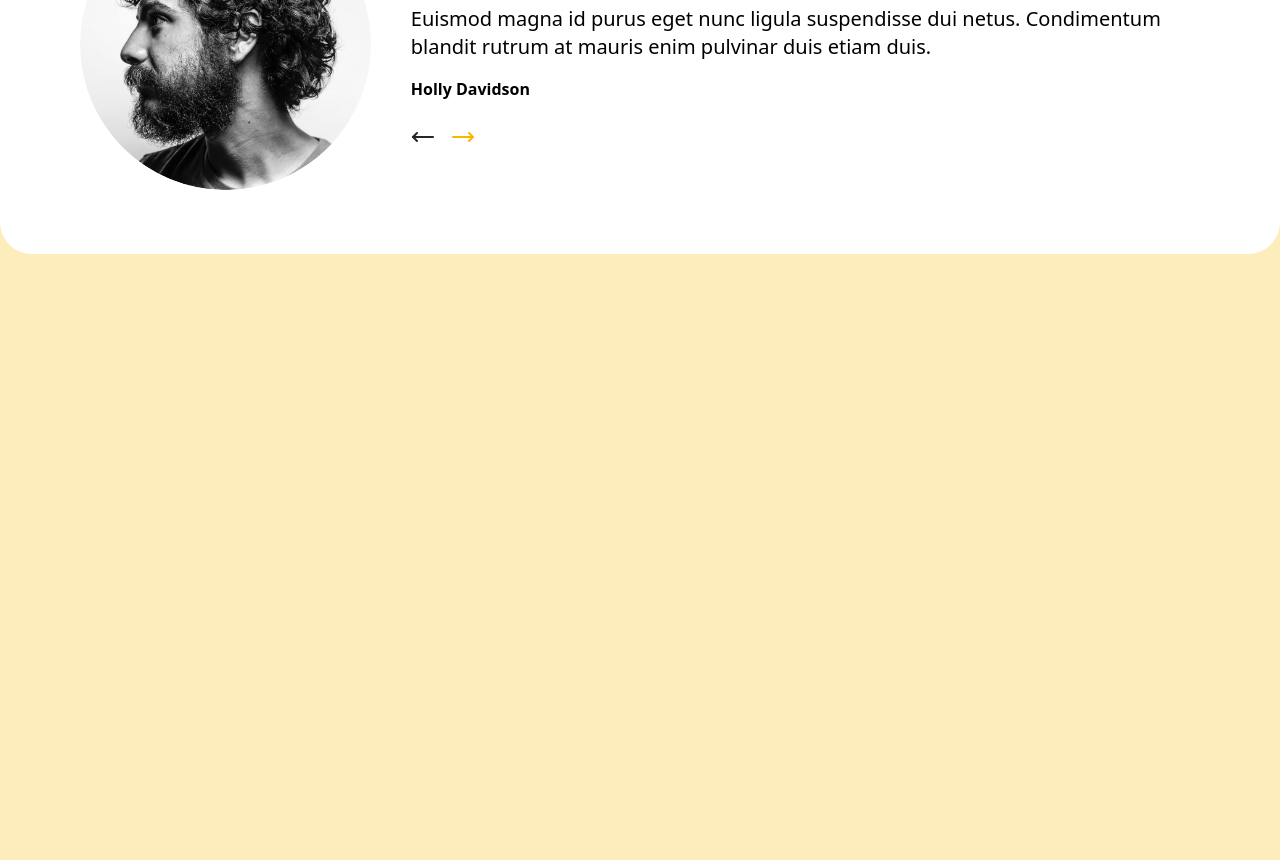
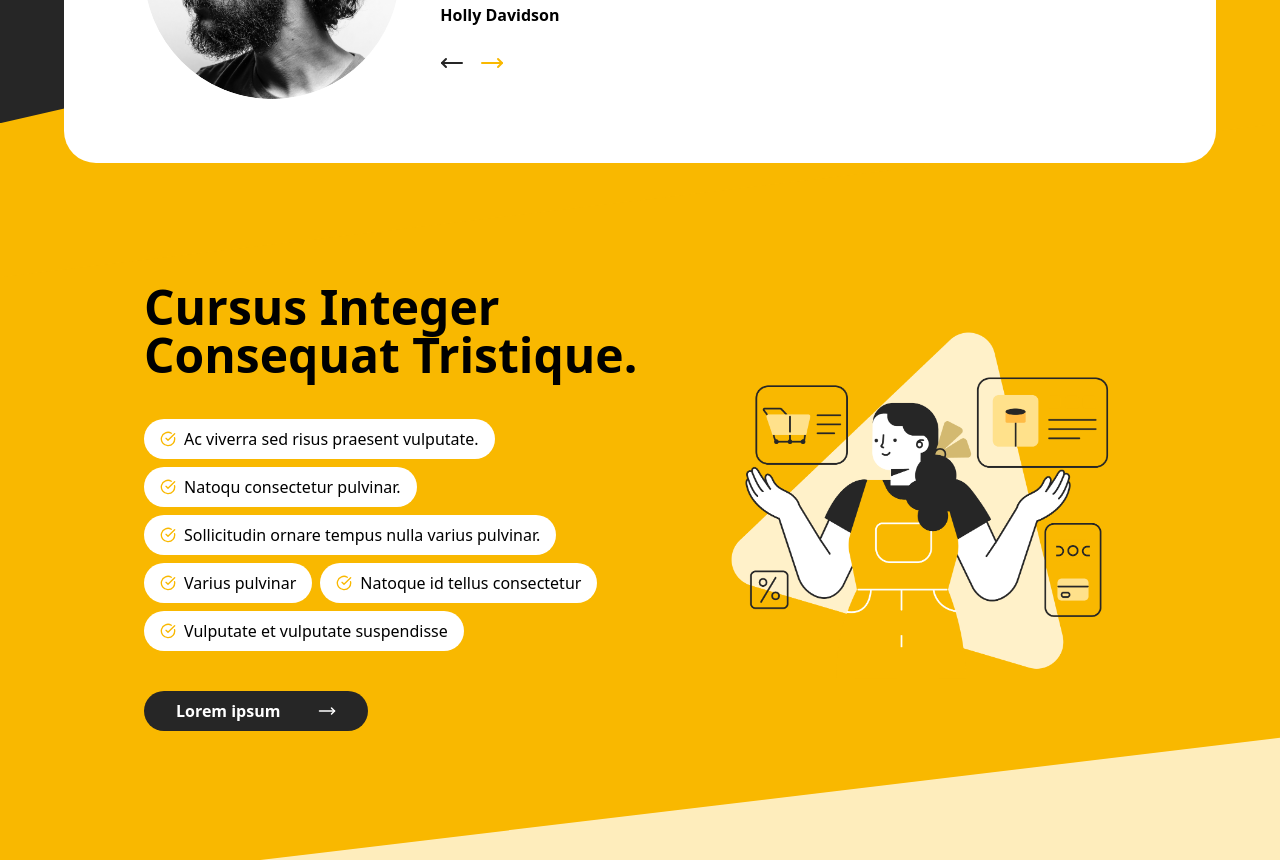
Before and after one commit to aimun-naharr/design-task, a React (Vite) app: page / in a window 1280 px wide. Shown: the part 1940-2800 px from the top of the page. Before the commit the page ends 2194 px from the top, so only its background shows below. Built offline with nearby package versions, Linux system fonts and the light colour scheme.

Commit message:
Refactor layout of HomePage to include TopService and Footer components, update Services section styling, and enhance button variants.

```diff
--- a/src/App.css
+++ b/src/App.css
@@ -10,7 +10,7 @@ body {
   background-color: var(--color-banana);
 }
 .container {
-  max-width: 1280px;
+  max-width: min(1280px, 90%);
   margin: 0 auto;
 }
 img {
@@ -18,6 +18,6 @@ img {
   height: 100%;
 }
 
-.service-section {
+.custom-clip-path {
   clip-path: polygon(0 20%, 100% 0, 100% 80%, 0% 100%);
 }
--- a/src/components/Button.jsx
+++ b/src/components/Button.jsx
@@ -10,6 +10,7 @@ const buttonVariants = cva(
         primary: "bg-orange text-white",
         secondary: "bg-white ",
         default: "bg-orange ",
+        dark: "bg-dark text-white",
       },
     },
   }
--- /dev/null
+++ b/src/components/Tag.jsx
@@ -0,0 +1,13 @@
+import { CircleCheckBig } from "lucide-react";
+
+const Tag = ({ tag }) => {
+  return (
+    <div className="bg-white px-4 py-2 rounded-full flex gap-2 items-center">
+      <span className="text-orange">
+        <CircleCheckBig size={16} />
+      </span>
+      <span>{tag}</span>
+    </div>
+  );
+};
+export default Tag;
--- a/src/components/home/Hero.jsx
+++ b/src/components/home/Hero.jsx
@@ -1,17 +1,7 @@
 import { CircleCheckBig, MoveRight } from "lucide-react";
 import React from "react";
 import Button from "../Button";
-
-const Tag = ({ tag }) => {
-  return (
-    <div className="bg-white px-4 py-2 rounded-full flex gap-2 items-center">
-      <span className="text-orange">
-        <CircleCheckBig size={16} />
-      </span>
-      <span>{tag}</span>
-    </div>
-  );
-};
+import Tag from "../Tag";
 
 const Hero = () => {
   const tags = [
--- a/src/components/home/Services.jsx
+++ b/src/components/home/Services.jsx
@@ -65,7 +65,7 @@ export default function Services() {
   ];
   return (
     <section className="  relative  ">
-      <div className="  pt-[20rem] py-[30rem] bg-dark  service-section">
+      <div className="  pt-[20rem] py-[30rem] bg-dark  custom-clip-path">
         <div className="container">
           <div className="flex flex-col md:flex-row items-center justify-center  md:justify-between ">
             {/* left */}
@@ -74,7 +74,7 @@ export default function Services() {
                 Quisque porttitor vitae vel amet neque scelerisque mattis.
                 Consectetur nibh velit magna consectetur leo.{" "}
               </p>
-              <div className="text-4xl font-bold text-white">
+              <div className="text-5xl font-bold text-white">
                 <h3>Cursus Integer Conseq </h3>
                 <h3>Aliquam Tristique.</h3>
               </div>
@@ -100,7 +100,7 @@ export default function Services() {
           </div>
         </div>
       </div>
-      <div className="absolute -bottom-10 z-[10] left-1/2 -translate-x-1/2 md:w-[1280px]">
+      <div className="absolute -bottom-10 z-[10] left-1/2 -translate-x-1/2 lg:w-[1280px] w-full">
         <Thought />
       </div>
     </section>
--- /dev/null
+++ b/src/components/home/TopService.jsx
@@ -0,0 +1,47 @@
+import React from "react";
+import Tag from "../Tag";
+import Button from "../Button";
+import { MoveRight } from "lucide-react";
+import topService from "../../assets/topService.png";
+
+export default function TopService() {
+  const tags = [
+    "Ac viverra sed risus praesent vulputate. ",
+    "Natoqu consectetur pulvinar.",
+    "Sollicitudin ornare tempus nulla varius pulvinar.",
+    "Varius pulvinar",
+    "Natoque id tellus consectetur",
+    "Vulputate et vulputate suspendisse",
+  ];
+  return (
+    <div className="bg-orange custom-clip-path py-[10rem] relative  ">
+      <div className="container flex flex-col md:flex-row items-center justify-between px-20">
+        {/* left */}
+        <div className="flex flex-col gap-10">
+          <div className="text-5xl font-bold">
+            <h1>Cursus Integer</h1>
+            <h1>Consequat Tristique.</h1>
+          </div>
+          <div className="flex flex-wrap gap-2 ">
+            {tags.map((tag) => (
+              <Tag key={tag} tag={tag} />
+            ))}
+          </div>
+          <div>
+            <Button
+              className="w-56"
+              variant="dark"
+              icon={<MoveRight size={18} />}
+            >
+              Lorem ipsum
+            </Button>
+          </div>
+        </div>
+        {/* right */}
+        <div>
+          <img src={topService} alt="top-service" />
+        </div>
+      </div>
+    </div>
+  );
+}
--- /dev/null
+++ b/src/components/layouts/Footer.jsx
@@ -0,0 +1,42 @@
+import React from "react";
+import Button from "../Button";
+import { MoveRight } from "lucide-react";
+
+export default function Footer() {
+  return (
+    <footer className="bg-banana py-20">
+      <div className="container">
+        <div className="flex flex-col md:flex-row items-center justify-between">
+          <div className="text-4xl font-bold">
+            <h2>Vulputate et pulvinar ethre</h2>
+            <h2>Suspendisse tellus consectetur</h2>
+          </div>
+          <div>
+            <Button
+              className="w-56"
+              variant="dark"
+              icon={<MoveRight size={18} />}
+            >
+              Lorem ipsum
+            </Button>
+          </div>
+        </div>
+
+        {/* copyright */}
+        <div className="flex md:flex-row flex-col items-center justify-between py-10 text-sm">
+          <p className="text-dark  font-semibold">
+            Copyright © 2022 Lorem ipsum
+          </p>
+          <div className="divide-x-2 divide-dark">
+            <a href="#" className="underline px-2">
+              Privacy Policy
+            </a>
+            <a href="#" className="underline px-2">
+              Terms and Conditions
+            </a>
+          </div>
+        </div>
+      </div>
+    </footer>
+  );
+}
--- a/src/views/home/index.jsx
+++ b/src/views/home/index.jsx
@@ -1,15 +1,19 @@
 import React from "react";
 import Hero from "../../components/home/Hero";
 import Services from "../../components/home/Services";
-import Thought from "../../components/home/Thought";
+import TopService from "../../components/home/TopService";
+import Footer from "../../components/layouts/Footer";
 
 const HomePage = () => {
   return (
     <main className="">
       <Hero />
-      <Services />
-
-      {/* <div className="h-56" /> */}
+      <div className="relative">
+        <div className="absolute w-full h-[50rem] bg-orange top-2/3 -translate-y-1/2 left-0"></div>
+        <Services />
+        <TopService />
+      </div>
+      <Footer />
     </main>
   );
 };
```
Also changed, not shown: src/assets/topService.png (added).
